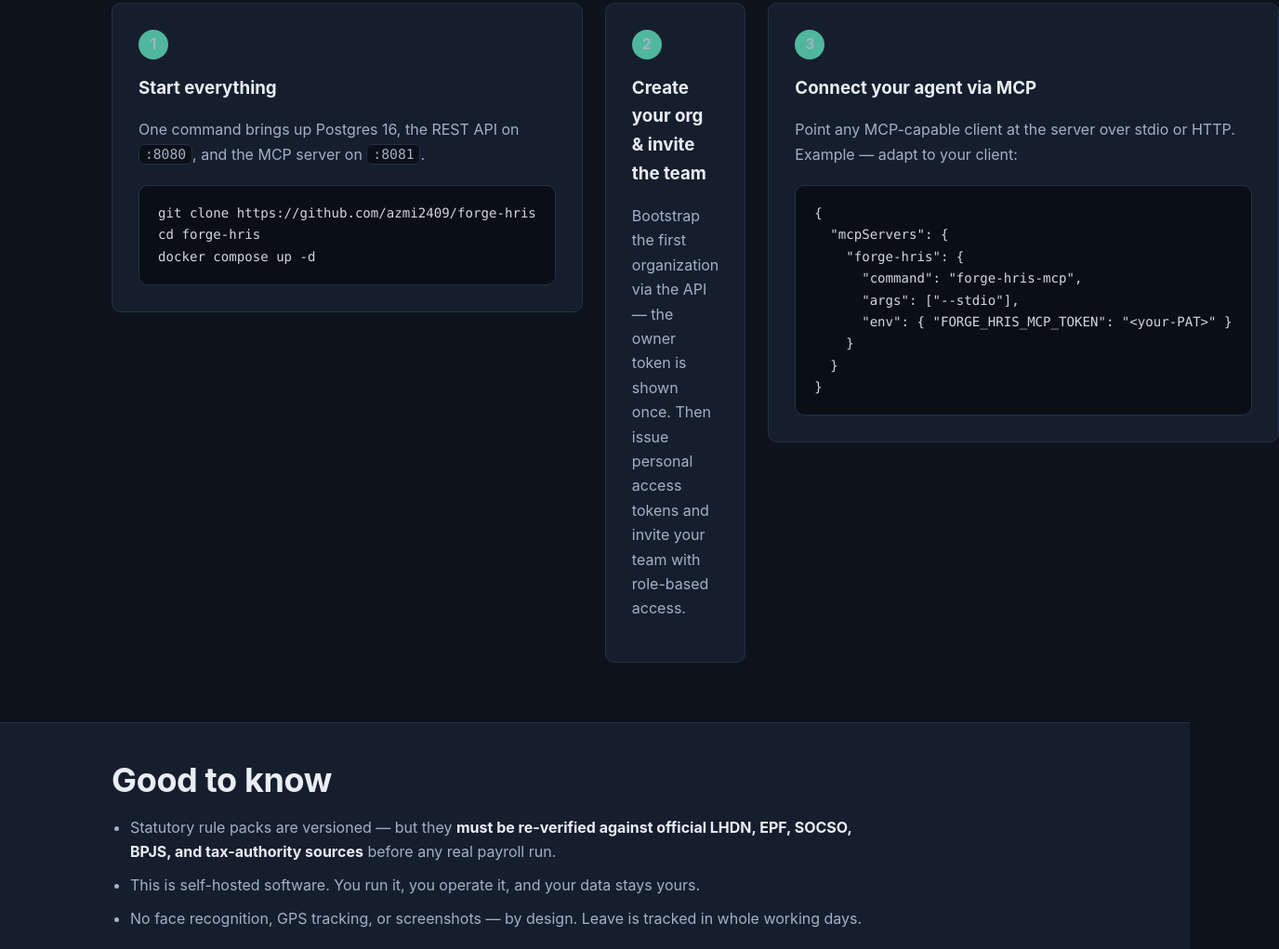
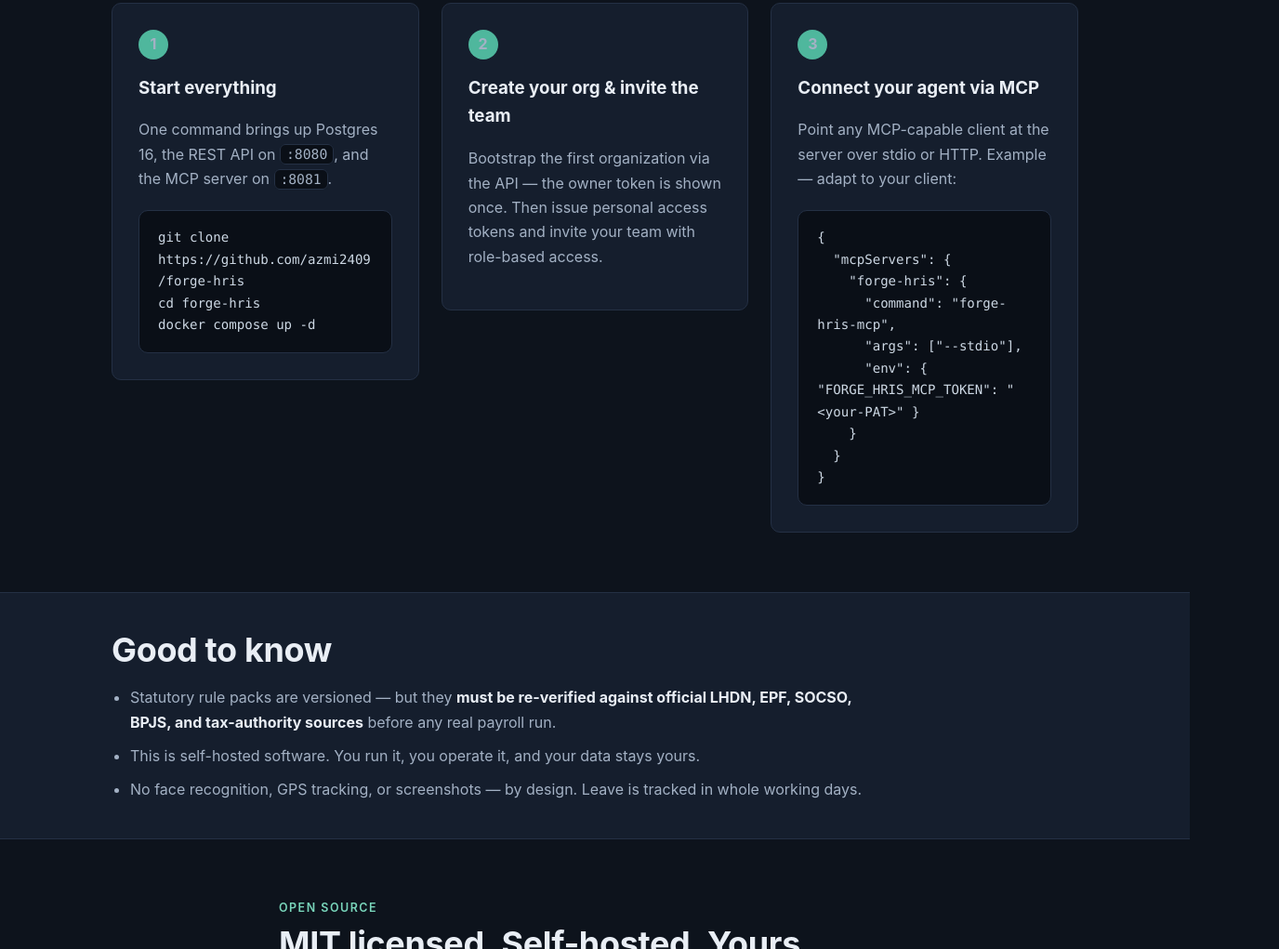
Before and after one commit to azmi2409/forge-hris, a plain HTML site: page landing/index.html in a window 1280 px wide. Shown: the part 3596-4617 px from the top of the page at 93% size, 1376 px wide, since content can reach past the window. Drawn offline with Linux system fonts and the light colour scheme.

Commit message:
Keep landing setup steps within the viewport
Co-Authored-By: Devin AI <158243242+devin-ai-integration[bot]@users.noreply.github.com>

```diff
--- a/landing/styles.css
+++ b/landing/styles.css
@@ -227,6 +227,7 @@ body {
 /* Steps */
 .steps {
   display: grid;
+  grid-template-columns: minmax(0, 1fr);
   gap: 1.5rem;
   margin-top: 2rem;
 }
@@ -281,7 +282,8 @@ pre code {
   font-size: 0.88rem;
   line-height: 1.6;
   color: #cdd8e4;
-  white-space: pre;
+  white-space: pre-wrap;
+  overflow-wrap: anywhere;
 }
 
 /* Good-to-know strip */
@@ -335,5 +337,5 @@ a:hover { color: var(--text); }
   .hero h1 { font-size: 3.1rem; }
   .section h2 { font-size: 2.25rem; }
   .cards { grid-template-columns: repeat(3, 1fr); }
-  .steps { grid-template-columns: repeat(3, 1fr); align-items: start; }
+  .steps { grid-template-columns: repeat(3, minmax(0, 1fr)); align-items: start; }
 }
```
